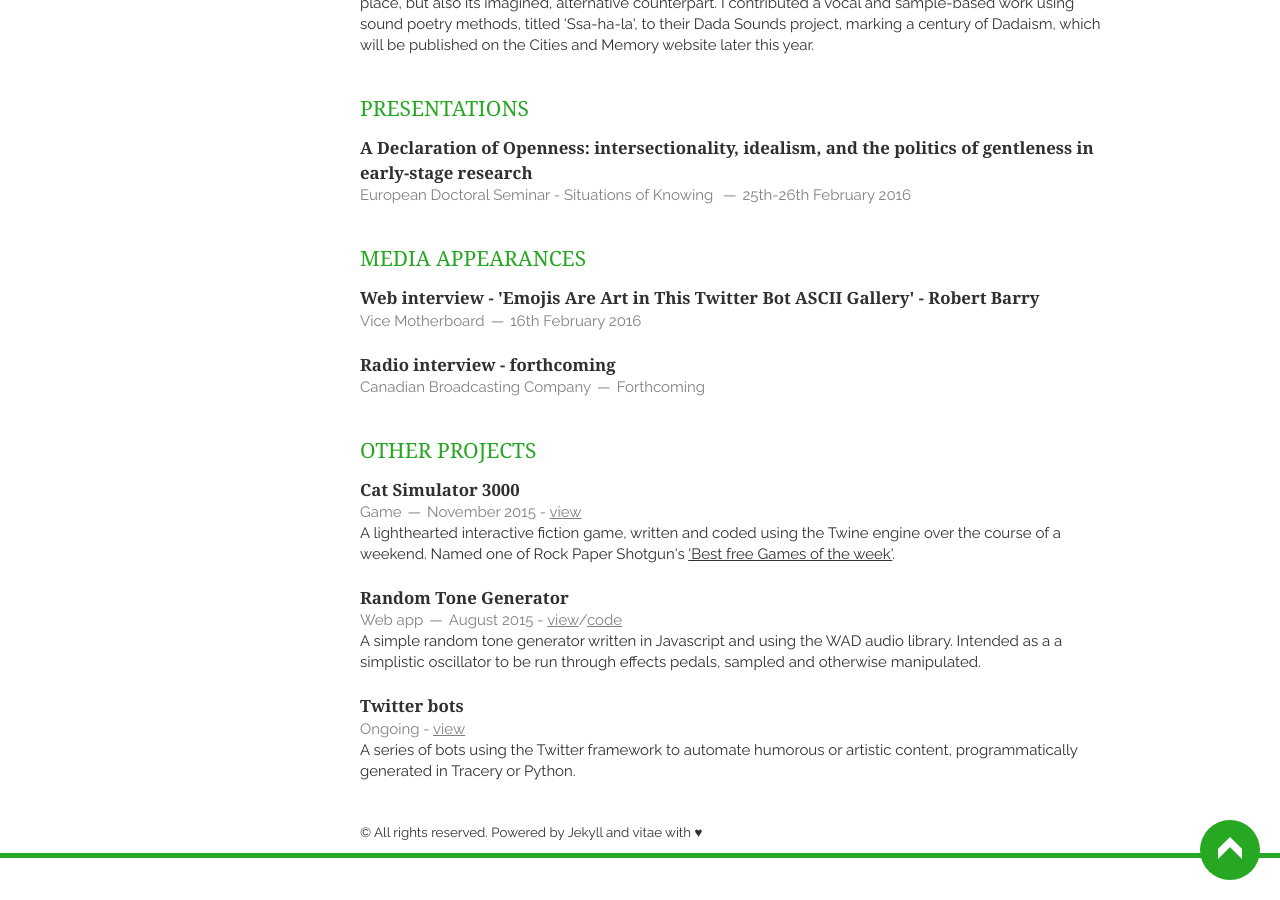
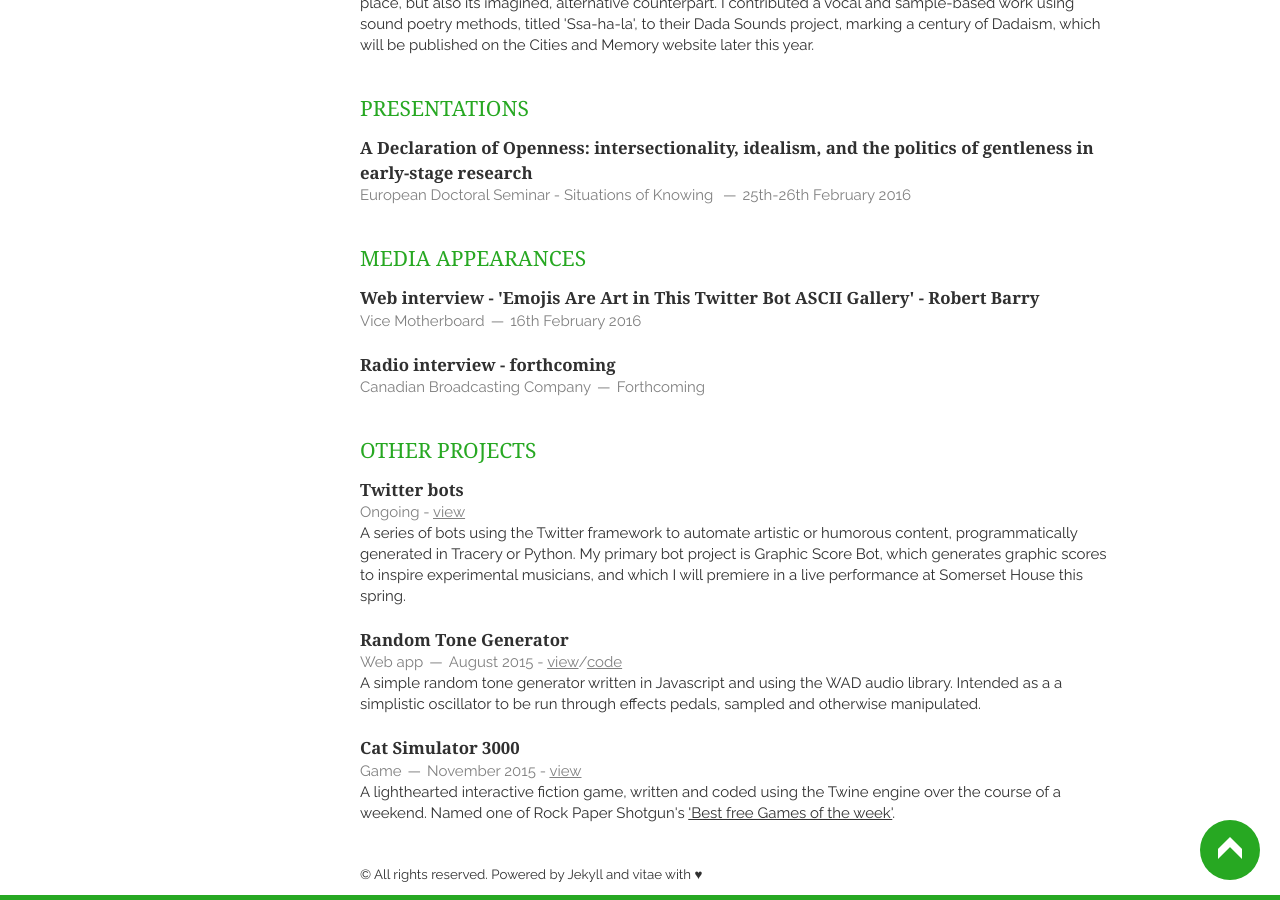
Before and after one commit to emmawinston/cv, a Jekyll site: the page built from index.html, in a window 1280 px wide and 900 px high, scrolled down 1783 px. Built offline with Jekyll 4.4.1, drawn with Linux system fonts in a browser that asks for light colours; nearby versions of some CDN libraries; Markdown is read by kramdown in place of the engine named in the settings; the list of posts is cut into pages by our own code; some of the changed lines change nothing that is shown.

Commit message:
reordered other and added graphic score bot

```diff
--- a/_includes/other.html
+++ b/_includes/other.html
@@ -2,11 +2,11 @@
     <h1>Other projects</h1>
     <article>
         <header>
-            <h1>Cat Simulator 3000</h1>
-            <span><address>Game</address><time>November 2015</time> - <a href="http://deerful.itch.io/cat-simulator-3000">view</a></span>
+            <h1>Twitter bots</h1>
+            <span><time>Ongoing</time> - <a href="https://twitter.com/deer_ful/lists/deerful-s-friendly-bots">view</a></span>
         </header>
         <p>
-            A lighthearted interactive fiction game, written and coded using the Twine engine over the course of a weekend. Named one of Rock Paper Shotgun's <a href="http://www.rockpapershotgun.com/2015/12/12/best-free-games-of-the-week-7/">'Best free Games of the week'</a>.
+            A series of bots using the Twitter framework to automate artistic or humorous content, programmatically generated in Tracery or Python. My primary bot project is Graphic Score Bot, which generates graphic scores to inspire experimental musicians, and which I will premiere in a live performance at Somerset House this spring.
         </p>
     </article>
     <article>
@@ -20,11 +20,11 @@
     </article>
     <article>
         <header>
-            <h1>Twitter bots</h1>
-            <span><time>Ongoing</time> - <a href="https://twitter.com/deer_ful/lists/deerful-s-friendly-bots">view</a></span>
+            <h1>Cat Simulator 3000</h1>
+            <span><address>Game</address><time>November 2015</time> - <a href="http://deerful.itch.io/cat-simulator-3000">view</a></span>
         </header>
         <p>
-            A series of bots using the Twitter framework to automate humorous or artistic content, programmatically generated in Tracery or Python.
+            A lighthearted interactive fiction game, written and coded using the Twine engine over the course of a weekend. Named one of Rock Paper Shotgun's <a href="http://www.rockpapershotgun.com/2015/12/12/best-free-games-of-the-week-7/">'Best free Games of the week'</a>.
         </p>
     </article>
 </section>
```
